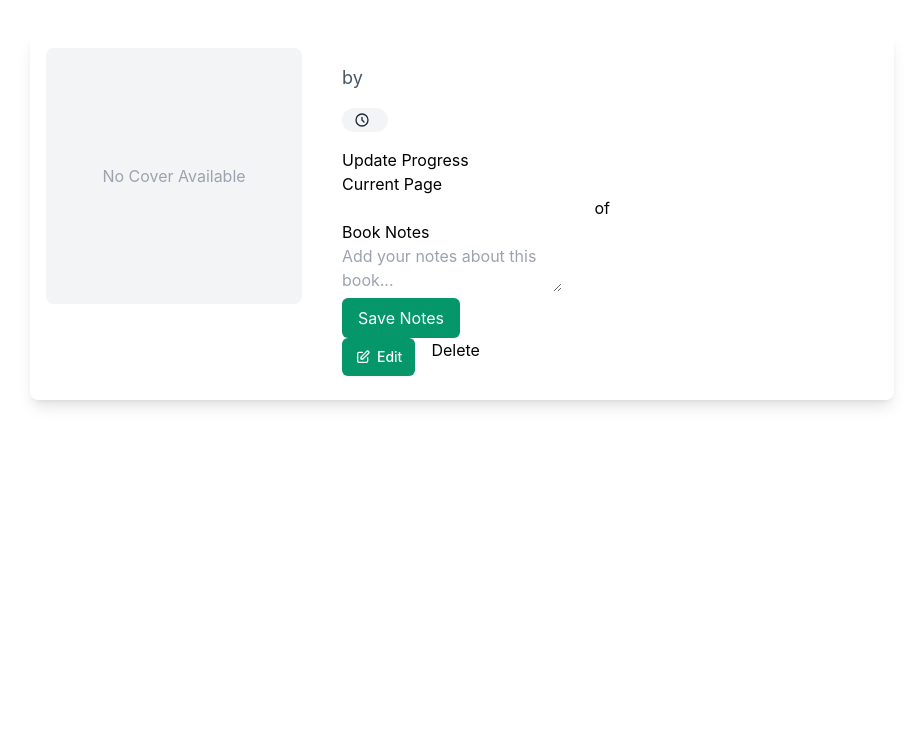
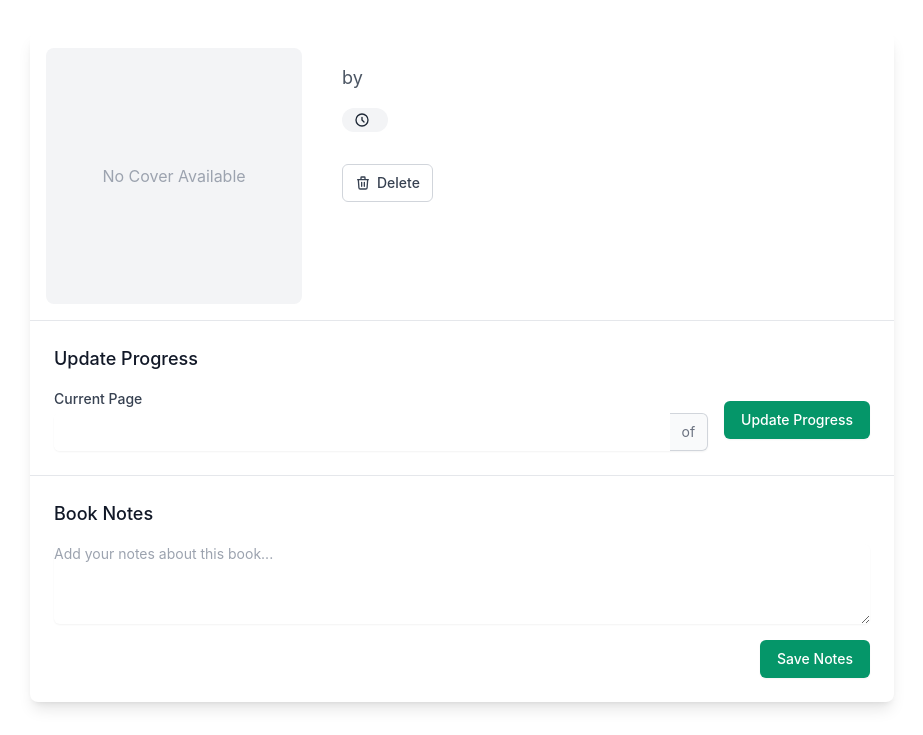
Before and after one commit to DanaG314/shelfspace, a Django app: template main_app/templates/books/detail.html in a window 1280 px wide. Shown: the part 65-800 px from the top of the page, without its empty margins (178-1101 px from the left). Run offline with Django 5.2, Linux system fonts and the light colour scheme; the template is opened without the code that fills it, so the values that code supplies are empty; some libraries are stand-ins or nearby versions.

Commit message:
notes fixed

```diff
--- a/main_app/templates/books/detail.html
+++ b/main_app/templates/books/detail.html
@@ -37,26 +37,6 @@
                     {{ book.get_status_display }}
                 </div>
 
-                <!-- Progress Update Form -->
-    {% if book.status != 'completed' %}
-    <div class="form-section">
-        <h3>Update Progress</h3>
-        <form method="POST" action="{% url 'update-progress' book.id %}">
-            {% csrf_token %}
-            <div class="form-group">
-                <label for="current_page">Current Page</label>
-                <div class="input-group">
-                    <input type="number"
-                           name="current_page"
-                           id="current_page"
-                           min="0"
-                           max="{{ book.total_pages }}"
-                           value="{{ book.current_page }}"
-                           class="page-input">
-                    <span class="page-total">of {{ book.total_pages }}</span>
-                </div>
-            </div>
-
                 <!-- Dates -->
                 {% if book.started_at %}
                 <div class="flex items-center text-sm text-gray-600 mb-4">
@@ -67,44 +47,68 @@
                 </div>
                 {% endif %}
 
-                 <!-- Notes Form -->
-    <div class="form-section">
-        <h3>Book Notes</h3>
-        <form method="POST" action="{% url 'update-notes' book.id %}">
-            {% csrf_token %}
-            <textarea
-                name="notes"
-                class="notes-textarea"
-                placeholder="Add your notes about this book..."
-            >{{ book.notes }}</textarea>
-            <div class="form-actions">
-                <button type="submit" class="btn btn-primary">Save Notes</button>
-            </div>
-        </form>
-    </div>
-</div>
-{% endif %}
-
                 <!-- Actions -->
-                <div class="flex space-x-4">
-                    <a href="#" class="inline-flex items-center px-3 py-2 border border-transparent text-sm font-medium rounded-md shadow-sm text-white bg-emerald-600 hover:bg-emerald-700">
-                        <svg class="w-4 h-4 mr-1.5" fill="none" stroke="currentColor" viewBox="0 0 24 24">
-                            <path stroke-linecap="round" stroke-linejoin="round" stroke-width="2" d="M11 5H6a2 2 0 00-2 2v11a2 2 0 002 2h11a2 2 0 002-2v-5m-1.414-9.414a2 2 0 112.828 2.828L11.828 15H9v-2.828l8.586-8.586z"/>
-                        </svg>
-                        Edit
-                    </a>
-                    {% comment %} <a href="{}" class="inline-flex items-center px-3 py-2 border border-gray-300 text-sm font-medium rounded-md text-gray-700 bg-white hover:bg-gray-50">
-                        <svg class="w-4 h-4 mr-1.5" fill="none" stroke="currentColor" viewBox="0 0 24 24">
-                            <path stroke-linecap="round" stroke-linejoin="round" stroke-width="2" d="M19 7l-.867 12.142A2 2 0 0116.138 21H7.862a2 2 0 01-1.995-1.858L5 7m5 4v6m4-6v6m1-10V4a1 1 0 00-1-1h-4a1 1 0 00-1 1v3M4 7h16"/>
-                        </svg>
-                        Delete
-                    </a> {% endcomment %}
+                <div class="flex space-x-4 mt-4">
                     <form action="{% url 'book-remove' book.id  %}" method="post">
                         {% csrf_token %}
-                        <button type="submit" class="btn submit">Delete</button>
-                      </form>
+                        <button type="submit" class="inline-flex items-center px-3 py-2 border border-gray-300 text-sm font-medium rounded-md text-gray-700 bg-white hover:bg-gray-50">
+                            <svg class="w-4 h-4 mr-1.5" fill="none" stroke="currentColor" viewBox="0 0 24 24">
+                                <path stroke-linecap="round" stroke-linejoin="round" stroke-width="2" d="M19 7l-.867 12.142A2 2 0 0116.138 21H7.862a2 2 0 01-1.995-1.858L5 7m5 4v6m4-6v6m1-10V4a1 1 0 00-1-1h-4a1 1 0 00-1 1v3M4 7h16"/>
+                            </svg>
+                            Delete
+                        </button>
+                    </form>
                 </div>
             </div>
+        </div>
+
+        <!-- Progress Update Form -->
+        {% if book.status != 'completed' %}
+        <div class="p-6 border-t border-gray-200">
+            <h3 class="text-lg font-medium text-gray-900 mb-4">Update Progress</h3>
+            <form method="POST" action="{% url 'update-progress' book.id %}">
+                {% csrf_token %}
+                <div class="flex items-center space-x-4">
+                    <div class="flex-1">
+                        <label for="current_page" class="block text-sm font-medium text-gray-700">Current Page</label>
+                        <div class="mt-1 flex rounded-md shadow-sm">
+                            <input type="number"
+                                   name="current_page"
+                                   id="current_page"
+                                   min="0"
+                                   max="{{ book.total_pages }}"
+                                   value="{{ book.current_page }}"
+                                   class="flex-1 min-w-0 block w-full px-3 py-2 rounded-md border-gray-300 focus:ring-emerald-500 focus:border-emerald-500 sm:text-sm">
+                            <span class="inline-flex items-center px-3 py-2 rounded-r-md border border-l-0 border-gray-300 bg-gray-50 text-gray-500 sm:text-sm">
+                                of {{ book.total_pages }}
+                            </span>
+                        </div>
+                    </div>
+                    <button type="submit" class="inline-flex items-center px-4 py-2 border border-transparent rounded-md shadow-sm text-sm font-medium text-white bg-emerald-600 hover:bg-emerald-700">
+                        Update Progress
+                    </button>
+                </div>
+            </form>
+        </div>
+        {% endif %}
+
+        <!-- Notes Form -->
+        <div class="p-6 border-t border-gray-200">
+            <h3 class="text-lg font-medium text-gray-900 mb-4">Book Notes</h3>
+            <form method="POST" action="{% url 'update-notes' book.id %}">
+                {% csrf_token %}
+                <textarea
+                    name="notes"
+                    rows="4"
+                    class="block w-full rounded-md border-gray-300 shadow-sm focus:ring-emerald-500 focus:border-emerald-500 sm:text-sm"
+                    placeholder="Add your notes about this book..."
+                >{{ book.notes }}</textarea>
+                <div class="mt-4 flex justify-end">
+                    <button type="submit" class="inline-flex items-center px-4 py-2 border border-transparent rounded-md shadow-sm text-sm font-medium text-white bg-emerald-600 hover:bg-emerald-700">
+                        Save Notes
+                    </button>
+                </div>
+            </form>
         </div>
     </div>
 </div>
--- a/main_app/templates/books/search.html
+++ b/main_app/templates/books/search.html
@@ -51,7 +51,6 @@
               {% csrf_token %}
               <input type="hidden" name="google_books_id" value="{{ book.id }}">
               <button  type="submit" class="w-full bg-emerald-600 text-white px-4 py-2 rounded-md hover:bg-emerald-700 transition-colors">
-                Add to Bookshelf
               </button>
             </form>
           </div>
@@ -62,7 +61,6 @@
         <div class="col-span-full text-center py-12">
           <h3 class="text-lg font-medium text-gray-900">No books found</h3>
           <p class="mt-2 text-sm text-gray-600">
-            Try searching with different keywords
           </p>
         </div>
       {% endif %}
```
